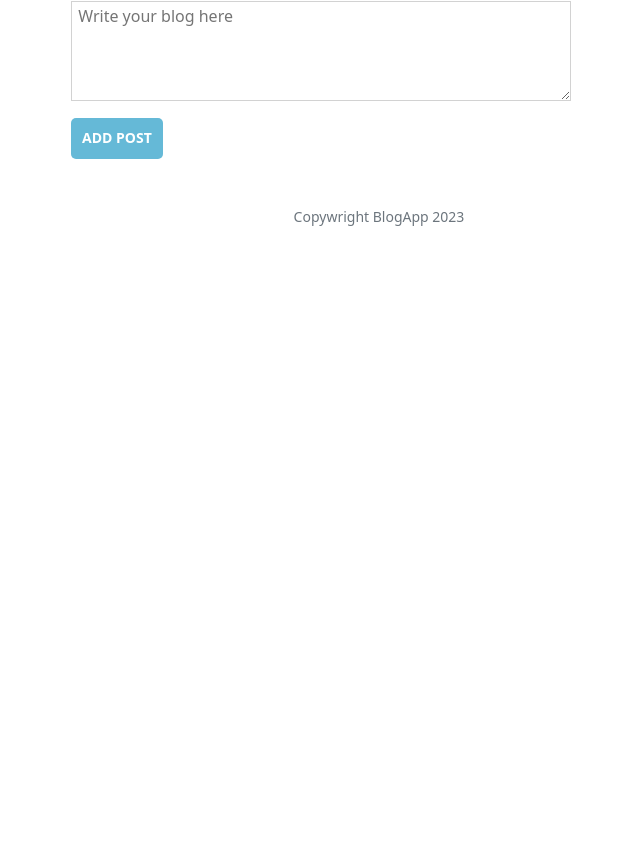
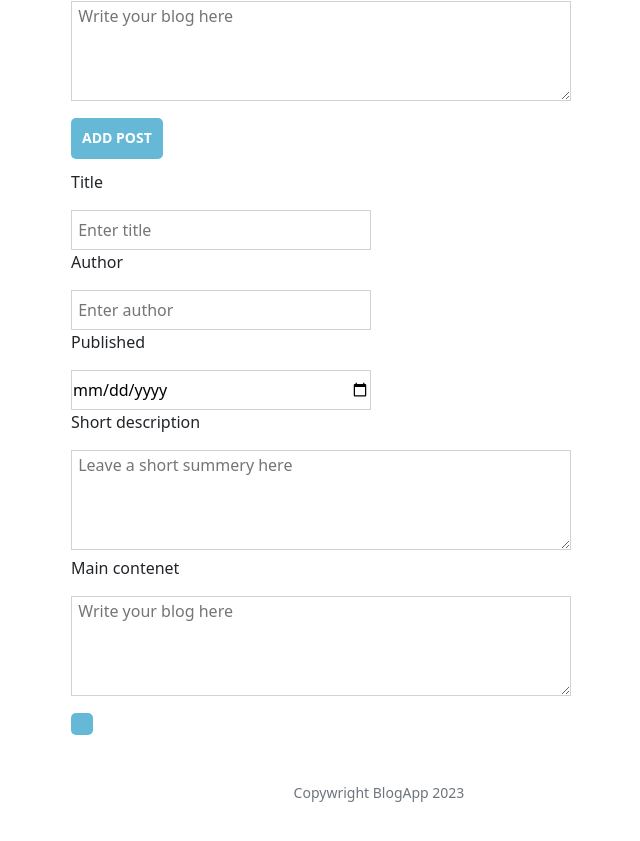
Before and after one commit to GabrielaDun/blog-react, a React (Create React App) app in the folder blog-react/: page /post/add in a window 1280 px wide. Shown: the part 591-1432 px from the top of the page, without its empty margins (261-901 px from the left). Before the commit the page ends 866 px from the top, so only its background shows below. Built offline with nearby package versions, Linux system fonts and the light colour scheme.

Commit message:
Created PostForm component

```diff
--- a/blog-react/src/components/features/AddPostForm/AddPostForm.js
+++ b/blog-react/src/components/features/AddPostForm/AddPostForm.js
@@ -1,46 +1,19 @@
 import { addPost } from '../../../redux/postsRedux';
-import Button from '../Button/Button';
-import styles from './AddPostForm.module.scss';
-import { useState } from 'react';
+import PostForm from '../PostForm/PostForm';
 import { useDispatch } from 'react-redux';
+import { useNavigate } from "react-router-dom";
 
 const AddPostForm = () => {
-
+    const navigate = useNavigate();
     const dispatch = useDispatch();
 
-    const [title, setTitle] = useState('');
-    const [author, setAuthor] = useState('');
-    const [publishedDate, setPublished] = useState('');
-    const [shortDescription, setShortDescription] = useState('');
-    const [content, setMainConetnt] = useState ('');
-
-    const handleSubmit = e => {
-        e.preventDefault();
-        dispatch(addPost({title, shortDescription, content, publishedDate, author}))
-
-        console.log(title, author, publishedDate, shortDescription, content);
-        setTitle('');
-        setAuthor('');
-        setMainConetnt('');
-        setShortDescription('');
-        setPublished('');
+    const handleSubmit = post => {
+        dispatch(addPost(post));
+        navigate('/')
     }
 
-
     return (
-    <form className={styles.root} onSubmit={handleSubmit}>
-        <p>Title</p>
-        <input value={title} onChange={e => setTitle(e.target.value)} type="title" className="title" placeholder=" Enter title" />
-        <p>Author</p>
-        <input value = {author} onChange ={e => setAuthor(e.target.value)} type="text" className="author" placeholder=" Enter author" />
-        <p>Published</p>
-        <input value= {publishedDate} onChange={e => setPublished(e.target.value)} type="date" className="date" />
-        <p>Short description</p>
-        <textarea value = {shortDescription} onChange={e => setShortDescription(e.target.value)}id="exampleFormControlTextarea1"  className="description" placeholder=" Leave a short summery here"rows="1"></textarea>
-        <p>Main contenet</p>
-        <textarea value={content} onChange={e => setMainConetnt(e.target.value)} className="content" placeholder=" Write your blog here" id="exampleFormControlTextarea1" rows="3"></textarea>
-        <Button>Add Post</Button>
-    </form>
+    <PostForm action={handleSubmit} actionText='Add Post'/>
     )
 }
 
--- /dev/null
+++ b/blog-react/src/components/features/PostForm/PostForm.js
@@ -0,0 +1,44 @@
+import { useState } from "react";
+import styles from './PostForm.module.scss';
+import Button from '../Button/Button';
+
+const PostForm = ({action, actionText, ...props}) => {
+
+
+    const [title, setTitle] = useState(props.title || '');
+    const [author, setAuthor] = useState(props.author ||'');
+    const [publishedDate, setPublished] = useState(props.publishedDate || '');
+    const [shortDescription, setShortDescription] = useState(props.shortDescription ||'');
+    const [content, setMainConetnt] = useState (props.content || '');
+
+    const handleSubmit = e => {
+        e.preventDefault();
+        action({title, author, publishedDate, shortDescription, content})
+        setTitle('');
+        setAuthor('');
+        setMainConetnt('');
+        setShortDescription('');
+        setPublished('');
+        console.log(title, author, publishedDate, shortDescription, content);
+    }
+
+
+    return (
+    <form className={styles.root} onSubmit={handleSubmit}>
+        <p>Title</p>
+        <input value={title} onChange={e => setTitle(e.target.value)} type="title" className="title" placeholder=" Enter title" />
+        <p>Author</p>
+        <input value = {author} onChange ={e => setAuthor(e.target.value)} type="text" className="author" placeholder=" Enter author" />
+        <p>Published</p>
+        <input value= {publishedDate} onChange={e => setPublished(e.target.value)} type="date" className="date" />
+        <p>Short description</p>
+        <textarea value = {shortDescription} onChange={e => setShortDescription(e.target.value)}id="exampleFormControlTextarea1"  className="description" placeholder=" Leave a short summery here"rows="1"></textarea>
+        <p>Main contenet</p>
+        <textarea value={content} onChange={e => setMainConetnt(e.target.value)} className="content" placeholder=" Write your blog here" id="exampleFormControlTextarea1" rows="3"></textarea>
+        <Button>{actionText}</Button>
+    </form>
+    )
+}
+
+
+export default PostForm;
--- /dev/null
+++ b/blog-react/src/components/features/PostForm/PostForm.module.scss
@@ -0,0 +1,14 @@
+@import '../../../styles/settings.scss';
+
+.root {
+    input {
+        width: 300px;
+        height: 40px;
+        border: 1px solid $color-grey;
+    }
+    textarea {
+        height: 100px;
+        width: 500px;
+        border: 1px solid $color-grey;
+    }
+}
--- a/blog-react/src/components/pages/PageAdd/PageAdd.js
+++ b/blog-react/src/components/pages/PageAdd/PageAdd.js
@@ -1,4 +1,5 @@
 import AddPostForm from "../../features/AddPostForm/AddPostForm";
+import PostForm from "../../features/PostForm/PostForm";
 import styles from './PageAdd.module.scss';
 
 const PageAdd = () => {
@@ -7,6 +8,7 @@ const PageAdd = () => {
             <div className={styles.root}>
                 <h2>Add a post</h2>
                 <AddPostForm />
+                <PostForm />
             </div>
         </div>
 
```
